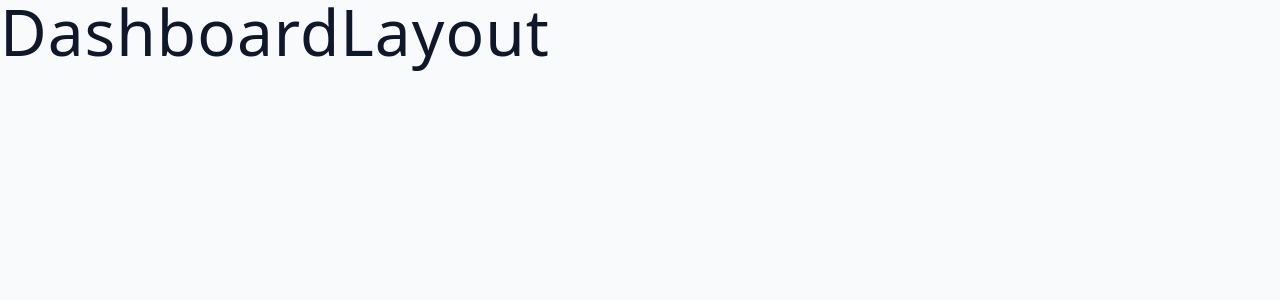
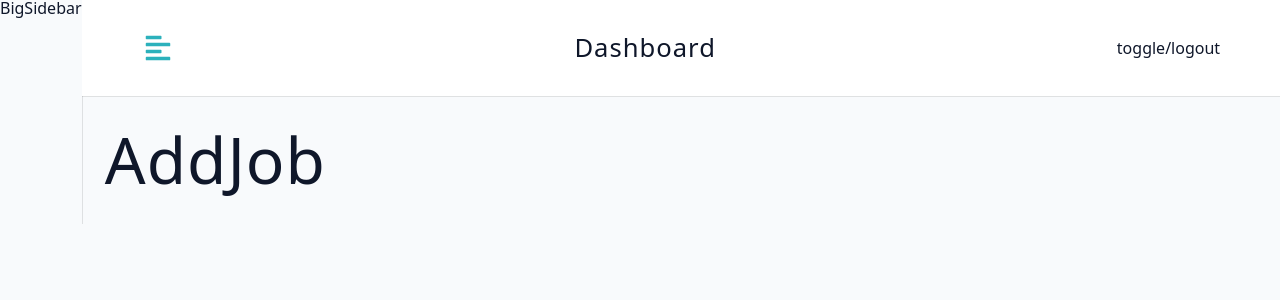
Before and after one commit to Midnajt/MERN_APP, a React (Vite) app: page /dashboard in a window 1280 px wide. Shown: the top 300 px of the page. Built offline with nearby package versions, Linux system fonts and the light colour scheme.

Commit message:
context, icons, navbar with links created

```diff
--- a/src/App.jsx
+++ b/src/App.jsx
@@ -1,5 +1,5 @@
 import { createBrowserRouter, RouterProvider } from "react-router-dom";
-import { HomeLayout, Landing, Register, Login, DashboardLayout, Error } from "./pages";
+import { HomeLayout, Landing, Register, Login, DashboardLayout, Error, AddJob, Stats, AllJobs, Profile, Admin } from "./pages";
 
 const router = createBrowserRouter([
   {
@@ -22,6 +22,28 @@ const router = createBrowserRouter([
       {
         path: "dashboard",
         element: <DashboardLayout />,
+        children: [
+          {
+            index: true,
+            element: <AddJob />,
+          },
+          {
+            path: "stats",
+            element: <Stats />,
+          },
+          {
+            path: "all-jobs",
+            element: <AllJobs />,
+          },
+          {
+            path: "profile",
+            element: <Profile />,
+          },
+          {
+            path: "admin",
+            element: <Admin />,
+          },
+        ],
       },
     ],
   },
--- a/src/assets/wrappers/Dashboard.js
+++ b/src/assets/wrappers/Dashboard.js
@@ -1,4 +1,4 @@
-import styled from 'styled-components';
+import styled from "styled-components";
 
 const Wrapper = styled.section`
   .dashboard {
@@ -15,7 +15,7 @@ const Wrapper = styled.section`
       grid-template-columns: auto 1fr;
     }
     .dashboard-page {
-      width: 90%;
+      min-width: 90%;
     }
   }
 `;
--- /dev/null
+++ b/src/components/BigSidebar.jsx
@@ -0,0 +1,6 @@
+import Wrapper from "../assets/wrappers/BigSidebar";
+
+const BigSidebar = () => {
+  return <Wrapper>BigSidebar</Wrapper>;
+};
+export default BigSidebar;
--- /dev/null
+++ b/src/components/Navbar.jsx
@@ -0,0 +1,24 @@
+import Wrapper from "../assets/wrappers/Navbar";
+import { FaAlignLeft } from "react-icons/fa";
+import Logo from "./Logo";
+import { useDashboardContext } from "../pages/DashboardLayout";
+
+function Navbar() {
+  const { toggleSidebar } = useDashboardContext();
+
+  return (
+    <Wrapper>
+      <div className='nav-center'>
+        <button type='button' className='toggle-btn' onClick={toggleSidebar}>
+          <FaAlignLeft />
+        </button>
+        <div>
+          <Logo />
+          <h4 className='logo-text'>dashboard</h4>
+        </div>
+        <div className='btn-container'>toggle/logout</div>
+      </div>
+    </Wrapper>
+  );
+}
+export default Navbar;
--- /dev/null
+++ b/src/components/SmallSidebar.jsx
@@ -0,0 +1,37 @@
+import { FaTimes } from "react-icons/fa";
+import Wrapper from "../assets/wrappers/SmallSidebar";
+import { useDashboardContext } from "../pages/DashboardLayout";
+import Logo from "./Logo";
+import links from "../utils/links";
+import { NavLink } from "react-router-dom";
+
+function SmallSidebar() {
+  const { showSidebar, toggleSidebar } = useDashboardContext();
+
+  return (
+    <Wrapper>
+      <div className={showSidebar ? "sidebar-container show-sidebar" : "sidebar-container"}>
+        <div className='content'>
+          <button type='button' className='close-btn' onClick={toggleSidebar}>
+            <FaTimes />
+          </button>
+          <header>
+            <Logo />
+          </header>
+          <div className='nav-links'>
+            {links.map((link) => {
+              const { text, path, icon } = link;
+              return (
+                <NavLink to={path} key={text} className='nav-link' onClick={toggleSidebar} end>
+                  <span className='icon'>{icon}</span>
+                  {text}
+                </NavLink>
+              );
+            })}
+          </div>
+        </div>
+      </div>
+    </Wrapper>
+  );
+}
+export default SmallSidebar;
--- a/src/components/index.js
+++ b/src/components/index.js
@@ -1,2 +1,5 @@
 export { default as Logo } from "./Logo";
 export { default as FormRow } from "./FormRow";
+export { default as BigSidebar } from "./BigSidebar";
+export { default as SmallSideBar } from "./SmallSidebar";
+export { default as Navbar } from "./Navbar";
--- a/src/pages/DashboardLayout.jsx
+++ b/src/pages/DashboardLayout.jsx
@@ -1,4 +1,48 @@
+import { createContext, useContext, useState } from "react";
+import { Outlet } from "react-router-dom";
+
+import Wrapper from "../assets/wrappers/Dashboard";
+import SmallSideBar from "../components/SmallSidebar";
+import BigSidebar from "../components/BigSidebar";
+import Navbar from "../components/Navbar";
+
+const DashboardContext = createContext();
+
 function DashboardLayout() {
-  return <h1>DashboardLayout</h1>;
+  // temp
+  const user = { name: "john" };
+  const [showSidebar, setShowBar] = useState(false);
+  const [isDarkTheme, setIsDarkTheme] = useState(false);
+
+  const toggleDarkTheme = () => {
+    console.log("toggleDarkTheme");
+  };
+
+  const toggleSidebar = () => {
+    setShowBar(!showSidebar);
+  };
+
+  const logOutUser = () => {
+    console.log("logOutUser");
+  };
+
+  return (
+    <DashboardContext.Provider value={{ user, showSidebar, isDarkTheme, toggleDarkTheme, toggleSidebar, logOutUser }}>
+      <Wrapper>
+        <main className='dashboard'>
+          <SmallSideBar />
+          <BigSidebar />
+          <div>
+            <Navbar />
+            <div className='dashboard-page'>
+              <Outlet />
+            </div>
+          </div>
+        </main>
+      </Wrapper>
+    </DashboardContext.Provider>
+  );
 }
+
+export const useDashboardContext = () => useContext(DashboardContext);
 export default DashboardLayout;
--- /dev/null
+++ b/src/utils/links.jsx
@@ -0,0 +1,15 @@
+import { IoBarChartSharp } from "react-icons/io5";
+import { MdQueryStats } from "react-icons/md";
+import { FaWpforms } from "react-icons/fa";
+import { ImProfile } from "react-icons/im";
+import { MdAdminPanelSettings } from "react-icons/md";
+
+const links = [
+  { text: "add job", path: ".", icon: <FaWpforms /> },
+  { text: "all jobs", path: "all-jobs", icon: <MdQueryStats /> },
+  { text: "stats", path: "stats", icon: <IoBarChartSharp /> },
+  { text: "profile", path: "profile", icon: <ImProfile /> },
+  { text: "admin", path: "admin", icon: <MdAdminPanelSettings /> },
+];
+
+export default links;
```
Also changed, not shown: notes.txt.
